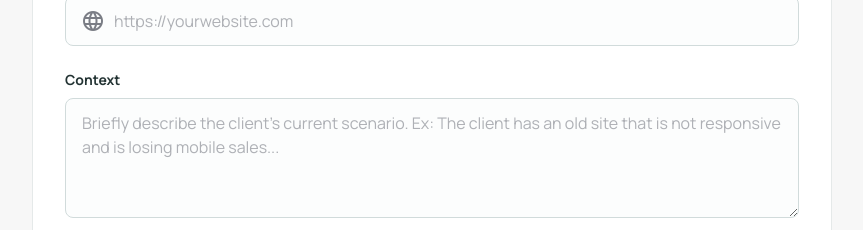
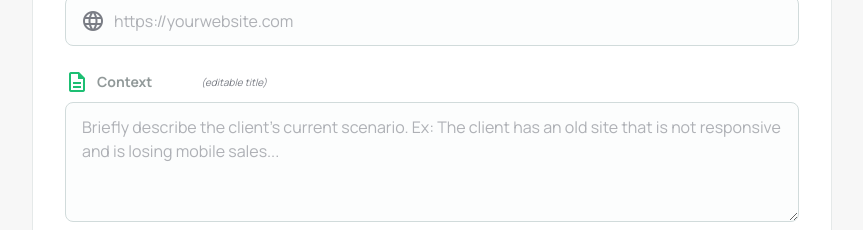
Before and after one commit to afonsocvn/-PropQuick, a React (Vite) app: page /step3 in a window 1280 px wide. Shown: the part 722-952 px from the top of the page, without its empty margins (208-1071 px from the left). Built offline with nearby package versions, Linux system fonts and the light colour scheme; no server answers.

Commit message:
feat: make Context title editable and add Terms & Conditions to Green Elegance layout

```diff
--- a/src/components/TemplateRenderer.tsx
+++ b/src/components/TemplateRenderer.tsx
@@ -68,6 +68,7 @@ export default function TemplateRenderer({ data, template }: TemplateRendererPro
       if (key === 'company_name') return data.companyName || 'Your Company';
       if (key === 'client_name') return data.clientName || 'Client Name';
       if (key === 'freelancer_name') return data.freelancerName || 'Your Name';
+      if (key === 'project_context_title') return data.projectContextTitle || 'Project Context';
       if (key === 'project_context') return data.projectContext || 'Overview of the project.';
       if (key === 'company_description') return data.companyDescription || 'Company background.';
       if (key === 'company_image_url') return data.companyImageUrl || '';
@@ -79,6 +80,14 @@ export default function TemplateRenderer({ data, template }: TemplateRendererPro
       if (key === 'challenges_title') return data.challengesTitle || 'The Challenge';
       if (key === 'objectives_title') return data.objectivesTitle || 'Objectives';
       if (key === 'objectives_list') return (data.objectives || []).join('\n• ');
+      if (key === 'terms_and_conditions') {
+        let terms = data.validUntil
+            ? `This proposal is valid until ${new Date(data.validUntil).toLocaleDateString('en-GB', { day: 'numeric', month: 'long', year: 'numeric' })}.`
+            : 'This proposal is valid for 15 days from the date of issuance.';
+        terms += ' Project start is subject to payment of the initial deposit and signing of the contract.';
+        terms += data.includeTaxes ? ' All values include estimated taxes.' : ' Values do not include applicable taxes.';
+        return terms;
+      }
 
       return data[key] || match;
     });
--- a/src/pages/Preview.tsx
+++ b/src/pages/Preview.tsx
@@ -662,14 +662,14 @@ export default function Preview() {
                       <div className="h-1 w-full bg-[#1a2332]"></div>
                       <div className="flex-grow px-14 pt-10 pb-10 flex flex-col">
                         <p className="text-[10px] uppercase tracking-widest text-[#aaa] mb-2">Overview</p>
-                        <h2 className="text-2xl font-light text-[#1a2332] mb-4" style={{ letterSpacing: '-0.01em' }}>Project Context</h2>
+                        <h2 className="text-2xl font-light text-[#1a2332] mb-4" style={{ letterSpacing: '-0.01em' }}>{data.projectContextTitle || 'Project Context'}</h2>
                         <p className="text-sm text-gray-600 leading-relaxed flex-grow text-justify">
                           {data.projectContext || 'The goal of this proposal is to outline the strategy for the complete overhaul of the project.'}
                         </p>
                       </div>
                       <div className="bg-[#1a2332] px-12 py-4 flex justify-between items-center mt-auto">
                         <span className="text-[10px] text-[#8899aa]">{data.companyName || 'Studio'} © {new Date().getFullYear()}</span>
-                        <span className="text-[10px] text-[#8899aa]">Project Context</span>
+                        <span className="text-[10px] text-[#8899aa]">{data.projectContextTitle || 'Project Context'}</span>
                       </div>
                     </div>
                   )}
@@ -904,14 +904,14 @@ export default function Preview() {
                       <div className="h-1 w-full" style={{ backgroundColor: '#f4a261' }}></div>
                       <div className="flex-grow px-14 pt-10 pb-10 flex flex-col">
                         <p className="text-[10px] uppercase tracking-widest text-gray-300 mb-2">Overview</p>
-                        <h2 className="text-2xl font-light text-gray-900 mb-4" style={{ letterSpacing: '-0.01em' }}>Project Context</h2>
+                        <h2 className="text-2xl font-light text-gray-900 mb-4" style={{ letterSpacing: '-0.01em' }}>{data.projectContextTitle || 'Project Context'}</h2>
                         <p className="text-sm text-gray-600 leading-relaxed flex-grow text-justify">
                           {data.projectContext || 'The goal of this proposal is to outline the strategy for the complete overhaul of the project.'}
                         </p>
                       </div>
                       <div className="px-12 py-4 flex justify-between items-center mt-auto" style={{ backgroundColor: '#f4a261' }}>
                         <span className="text-[10px] text-orange-900/60">{data.companyName || 'Studio'} © {new Date().getFullYear()}</span>
-                        <span className="text-[10px] text-orange-900/60">Project Context</span>
+                        <span className="text-[10px] text-orange-900/60">{data.projectContextTitle || 'Project Context'}</span>
                       </div>
                     </div>
                   )}
--- a/src/pages/Step3.tsx
+++ b/src/pages/Step3.tsx
@@ -136,11 +136,21 @@ export default function Step3() {
                     </div>
                   </div>
                 </div>
-                <label className="block space-y-2 group">
-                  <span className="block text-sm font-bold text-[#233333] group-focus-within:text-primary transition-colors">Context</span>
+                <div className="block space-y-2 group">
+                  <div className="flex items-center gap-2">
+                    <span className="material-symbols-outlined text-primary">description</span>
+                    <input
+                      name="projectContextTitle"
+                      value={data.projectContextTitle || ''}
+                      onChange={handleChange}
+                      placeholder="Context"
+                      className="text-sm font-bold text-[#233333] bg-transparent border-none outline-none focus:ring-0 w-24 px-0 group-focus-within:text-primary transition-colors"
+                    />
+                    <span className="text-[10px] text-text-muted italic">(editable title)</span>
+                  </div>
                   <textarea name="projectContext" value={data.projectContext || ''} onChange={handleChange} className="w-full px-4 py-3 rounded-lg border border-[#d1dbdb] bg-[#fcfdfd] text-[#233333] placeholder:text-text-muted/60 focus:ring-2 focus:ring-primary/20 focus:border-primary transition-all outline-none min-h-[120px] resize-y" placeholder="Briefly describe the client's current scenario. Ex: The client has an old site that is not responsive and is losing mobile sales..."></textarea>
                   <p className="text-xs text-text-muted">Be specific about the client's current pain points.</p>
-                </label>
+                </div>
               </div>
             </div>
             <div className="space-y-6">
--- a/src/templates/greenElegance.ts
+++ b/src/templates/greenElegance.ts
@@ -34,7 +34,7 @@ export const greenEleganceTemplate = {
       type: "standard",
       elements: [
         { type: "shape", style: { background_color: "#f3ece1" }, dimensions: { width: 595.28, height: 841.89 } },
-        { type: "text", content: "Introduction", style: { font_family: "'Playfair Display', serif", font_size: 22, font_weight: "bold", color: "#3d564b" }, position: { x: 40, y: 60, is_absolute: true } },
+        { type: "text", content: "{{project_context_title}}", style: { font_family: "'Playfair Display', serif", font_size: 22, font_weight: "bold", color: "#3d564b" }, position: { x: 40, y: 60, is_absolute: true } },
         { type: "text", content: "{{project_context}}", style: { font_family: "Inter, sans-serif", font_size: 12, color: "#3c3c3c", line_height: 1.5 }, dimensions: { width: 515 }, position: { x: 40, y: 95, is_absolute: true } }
       ]
     },
@@ -76,6 +76,8 @@ export const greenEleganceTemplate = {
         },
         { type: "text", content: "Financial Summary", style: { font_family: "'Playfair Display', serif", font_size: 22, font_weight: "bold", color: "#3d564b" }, position: { x: 40, y: 400, is_absolute: true } },
         { type: "text", content: "Total Investment:\n{{total_investment}}", style: { font_family: "Inter, sans-serif", font_size: 14, font_weight: "bold", color: "#3d564b", line_height: 1.5 }, dimensions: { width: 515 }, position: { x: 40, y: 440, is_absolute: true } },
+        { type: "text", content: "Terms & Conditions", style: { font_family: "'Playfair Display', serif", font_size: 14, font_weight: "bold", color: "#3d564b" }, position: { x: 40, y: 520, is_absolute: true } },
+        { type: "text", content: "{{terms_and_conditions}}", style: { font_family: "Inter, sans-serif", font_size: 10, color: "#3c3c3c", line_height: 1.5, text_align: "justify" }, dimensions: { width: 515 }, position: { x: 40, y: 545, is_absolute: true } },
         { type: "shape", style: { background_color: "#3d564b" }, dimensions: { width: 595.28, height: 100 }, position: { x: 0, y: 741.89, is_absolute: true } },
         { type: "text", content: "EMAIL\n{{freelancer_email}}", style: { font_family: "Inter, sans-serif", font_size: 9, font_weight: "bold", color: "#f3ece1", line_height: 1.4 }, position: { x: 250, y: 770, is_absolute: true } }
       ]
```
